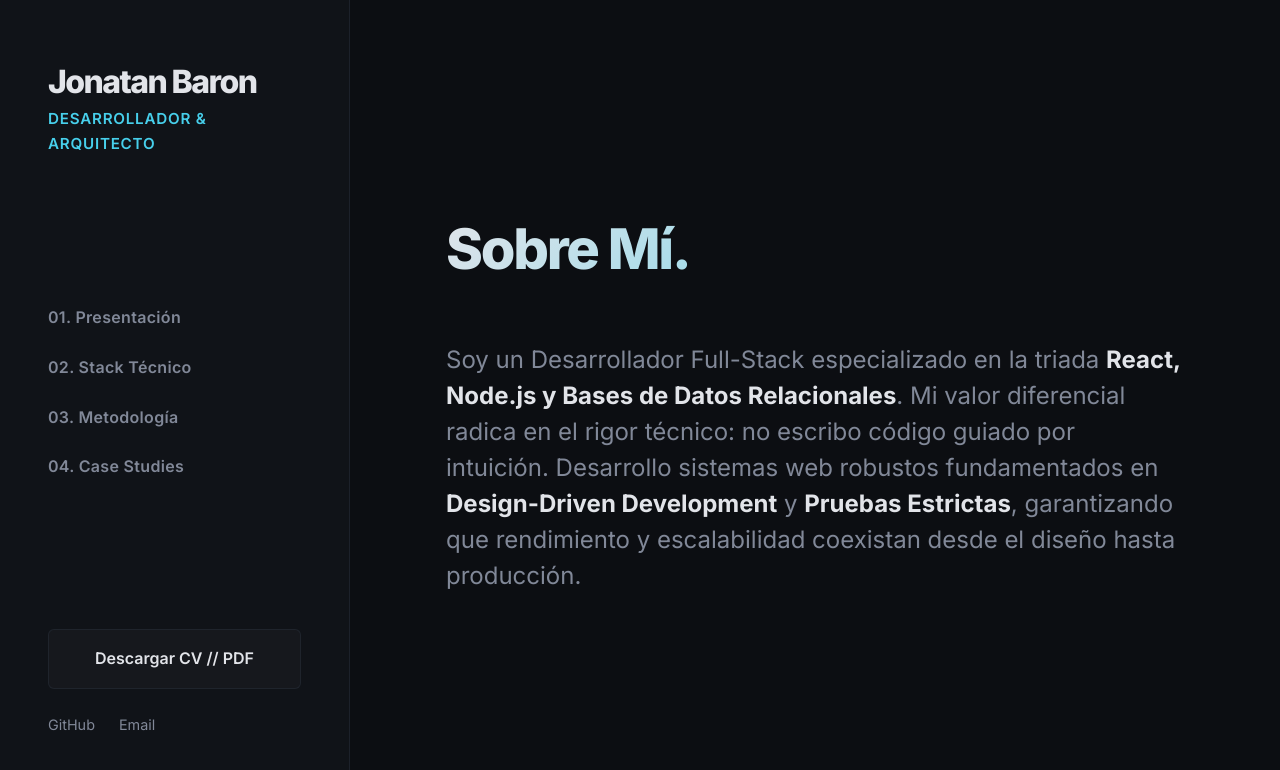
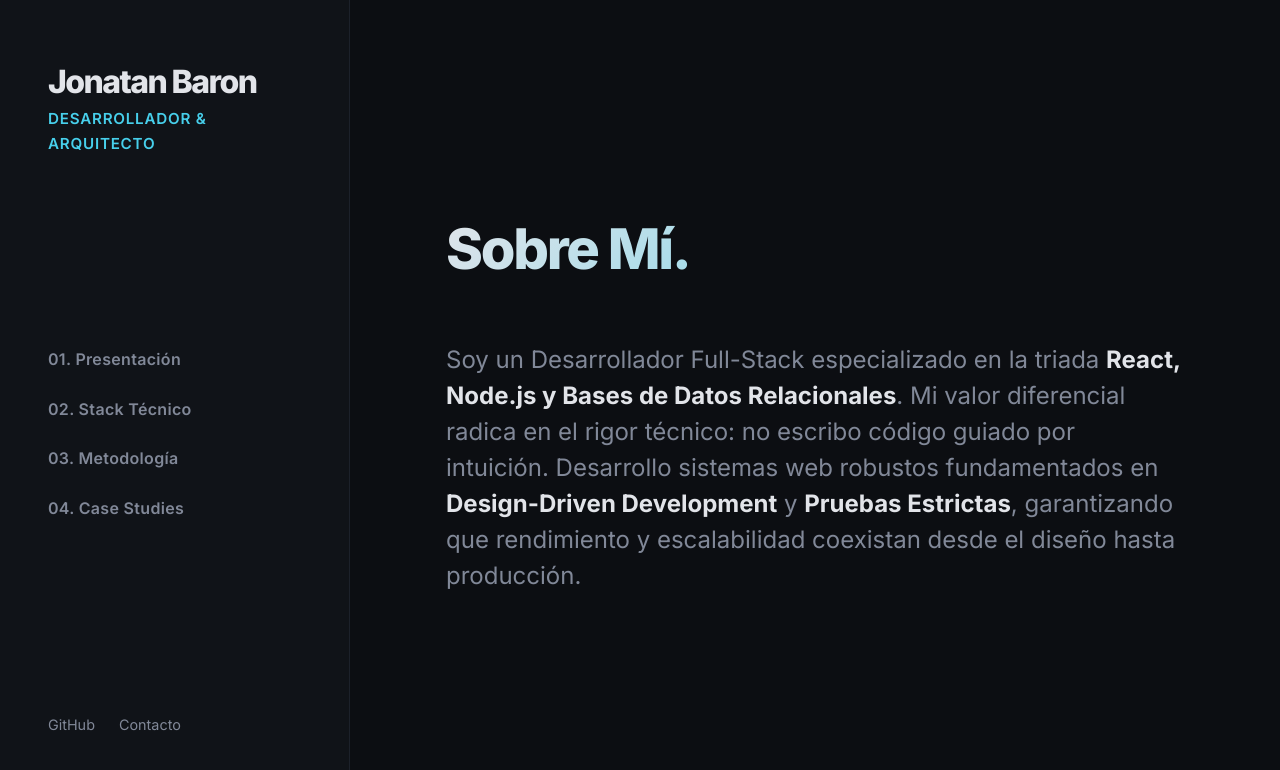
Before and after one commit to Mushi-Ayaka/Portafolio, a Next.js app: page / in a window 1280 px wide. Shown: the top 770 px of the page. Built offline with nearby package versions, Linux system fonts and the light colour scheme.

Commit message:
fix: ocultar CV temporalmente y corregir contacto en Sidebar

```diff
--- a/src/components/layout/Sidebar.tsx
+++ b/src/components/layout/Sidebar.tsx
@@ -17,12 +17,14 @@ export function Sidebar() {
         </nav>
 
         <div className="contact-actions">
+          {/* CV oculto temporalmente — descomentar cuando esté listo:
           <a href={siteConfig.cvUrl} target="_blank" rel="noopener noreferrer" className="btn-cv">
             Descargar CV // PDF
           </a>
+          */}
           <div className="social-links">
             <a href={siteConfig.socialLinks.github} target="_blank" rel="noopener noreferrer">GitHub</a>
-            <a href={`mailto:${siteConfig.contactEmail}`} target="_blank" rel="noopener noreferrer">Email</a>
+            <a href={`mailto:${siteConfig.contactEmail}`}>Contacto</a>
           </div>
         </div>
       </div>
```
